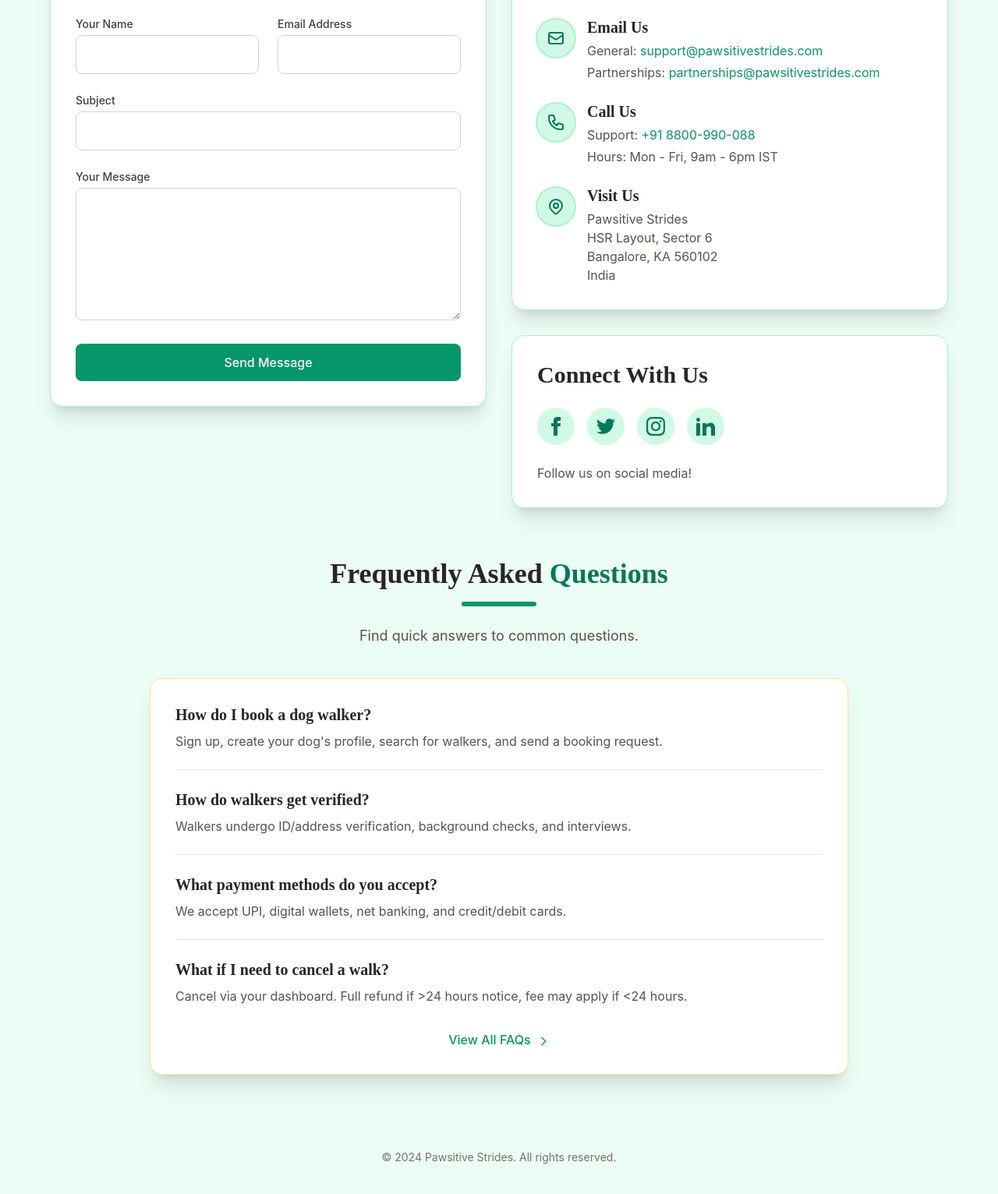
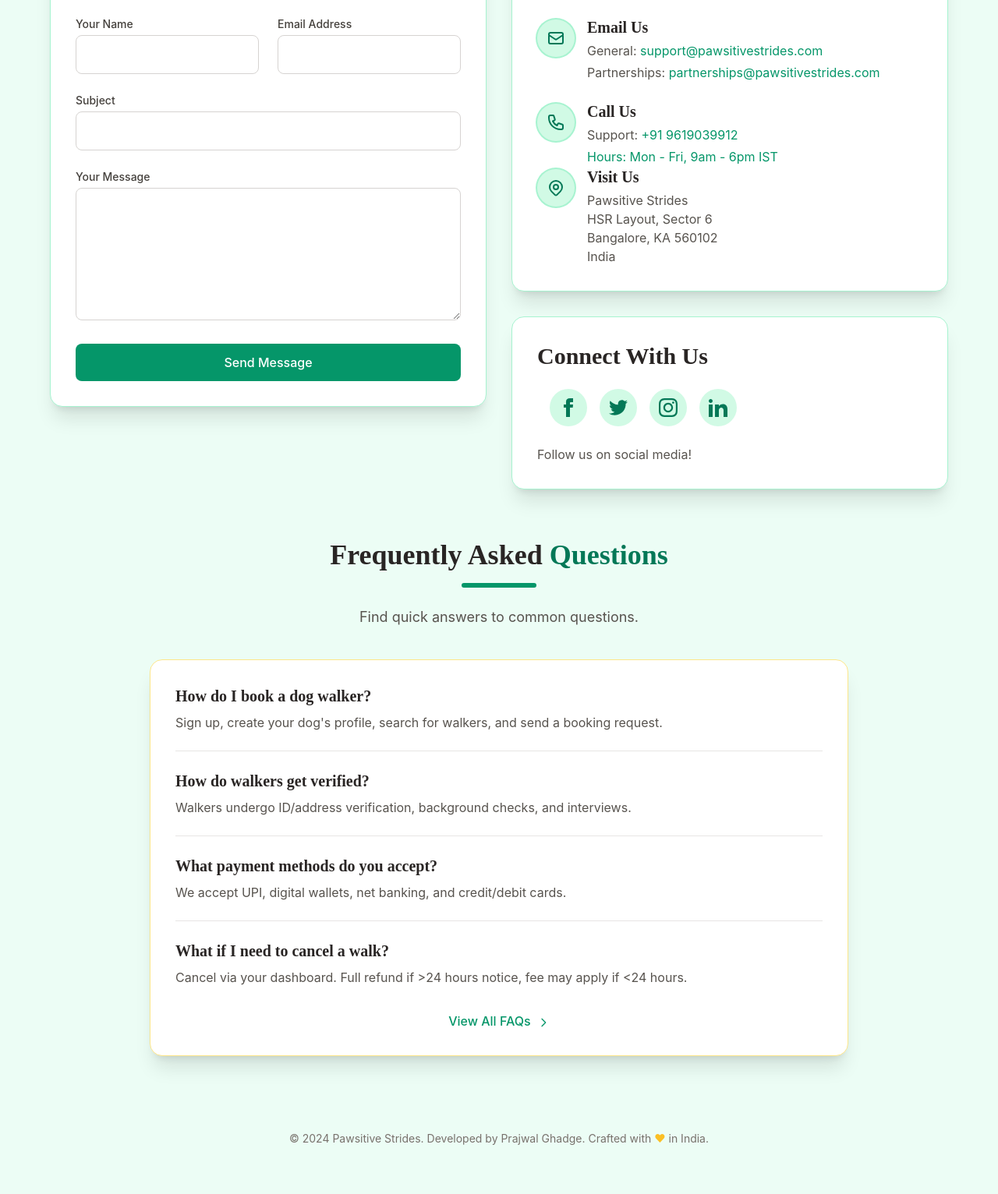
Before and after one commit to GodBoii/Pawsitive-Strides, a website: page public/contact.html in a window 1280 px wide. Shown: the part 532-2064 px from the top of the page at 78% size. Drawn offline with nearby package versions, Linux system fonts and the light colour scheme.

Commit message:
footer updated

```diff
--- a/public/contact.html
+++ b/public/contact.html
@@ -152,7 +152,7 @@
                             <h2 class="text-3xl font-bold font-serif text-stone-800 mb-6">Contact Information</h2>
                             <div class="space-y-6">
                                 <div class="flex items-start"> <div class="bg-emerald-100 w-12 h-12 rounded-full flex items-center justify-center mr-4 mt-1 shrink-0 ring-2 ring-emerald-200"><svg xmlns="http://www.w3.org/2000/svg" class="h-6 w-6 text-emerald-700" fill="none" viewBox="0 0 24 24" stroke="currentColor"><path stroke-linecap="round" stroke-linejoin="round" stroke-width="2" d="M3 8l7.89 5.26a2 2 0 002.22 0L21 8M5 19h14a2 2 0 002-2V7a2 2 0 00-2-2H5a2 2 0 00-2 2v10a2 2 0 002 2z" /></svg></div> <div> <h3 class="text-xl font-semibold font-serif text-stone-800 mb-1">Email Us</h3> <p class="text-stone-600 mb-1 break-words">General: <a href="mailto:support@pawsitivestrides.com" class="text-emerald-600 hover:underline hover:text-emerald-700">support@pawsitivestrides.com</a></p> <p class="text-stone-600 break-words">Partnerships: <a href="mailto:partnerships@pawsitivestrides.com" class="text-emerald-600 hover:underline hover:text-emerald-700">partnerships@pawsitivestrides.com</a></p> </div> </div>
-                                <div class="flex items-start"> <div class="bg-emerald-100 w-12 h-12 rounded-full flex items-center justify-center mr-4 mt-1 shrink-0 ring-2 ring-emerald-200"><svg xmlns="http://www.w3.org/2000/svg" class="h-6 w-6 text-emerald-700" fill="none" viewBox="0 0 24 24" stroke="currentColor"><path stroke-linecap="round" stroke-linejoin="round" stroke-width="2" d="M3 5a2 2 0 012-2h3.28a1 1 0 01.948.684l1.498 4.493a1 1 0 01-.502 1.21l-2.257 1.13a11.042 11.042 0 005.516 5.516l1.13-2.257a1 1 0 011.21-.502l4.493 1.498a1 1 0 01.684.949V19a2 2 0 01-2 2h-1C9.716 21 3 14.284 3 6V5z" /></svg></div> <div> <h3 class="text-xl font-semibold font-serif text-stone-800 mb-1">Call Us</h3> <p class="text-stone-600 mb-1">Support: <a href="tel:+918800990088" class="text-emerald-600 hover:underline hover:text-emerald-700">+91 8800-990-088</a></p> <p class="text-stone-600">Hours: Mon - Fri, 9am - 6pm IST</p> </div> </div>
+                                <div class="flex items-start"> <div class="bg-emerald-100 w-12 h-12 rounded-full flex items-center justify-center mr-4 mt-1 shrink-0 ring-2 ring-emerald-200"><svg xmlns="http://www.w3.org/2000/svg" class="h-6 w-6 text-emerald-700" fill="none" viewBox="0 0 24 24" stroke="currentColor"><path stroke-linecap="round" stroke-linejoin="round" stroke-width="2" d="M3 5a2 2 0 012-2h3.28a1 1 0 01.948.684l1.498 4.493a1 1 0 01-.502 1.21l-2.257 1.13a11.042 11.042 0 005.516 5.516l1.13-2.257a1 1 0 011.21-.502l4.493 1.498a1 1 0 01.684.949V19a2 2 0 01-2 2h-1C9.716 21 3 14.284 3 6V5z" /></svg></div> <div> <h3 class="text-xl font-semibold font-serif text-stone-800 mb-1">Call Us</h3> <p class="text-stone-600 mb-1">Support: <a href="tel:+918800990088" class="text-emerald-600 hover:underline hover:text-emerald-700">+91 9619039912<p class="text-stone-600">Hours: Mon - Fri, 9am - 6pm IST</p> </div> </div>
                                 <div class="flex items-start"> <div class="bg-emerald-100 w-12 h-12 rounded-full flex items-center justify-center mr-4 mt-1 shrink-0 ring-2 ring-emerald-200"><svg xmlns="http://www.w3.org/2000/svg" class="h-6 w-6 text-emerald-700" fill="none" viewBox="0 0 24 24" stroke="currentColor"><path stroke-linecap="round" stroke-linejoin="round" stroke-width="2" d="M17.657 16.657L13.414 20.9a1.998 1.998 0 01-2.827 0l-4.244-4.243a8 8 0 1111.314 0z" /><path stroke-linecap="round" stroke-linejoin="round" stroke-width="2" d="M15 11a3 3 0 11-6 0 3 3 0 016 0z" /></svg></div> <div> <h3 class="text-xl font-semibold font-serif text-stone-800 mb-1">Visit Us</h3> <p class="text-stone-600">Pawsitive Strides<br>HSR Layout, Sector 6<br>Bangalore, KA 560102<br>India</p> </div> </div>
                             </div>
                         </div>
@@ -196,7 +196,7 @@
         </main>
 
         <footer class="text-center text-stone-500 text-sm py-8">
-            <p>© 2024 Pawsitive Strides. All rights reserved.</p>
+            <p>© 2024 Pawsitive Strides. Developed by Prajwal Ghadge. Crafted with <span class="text-amber-400">♥</span> in India.</p>
         </footer>
     </div>
 
```
Also changed, not shown: public/index.html (+2 -2 lines), public/login.html (+1 -1 lines), public/owner-dashboard.html (+1 -1 lines), public/signup.html (+1 -1 lines), public/walker-dashboard.html (+1 -1 lines).
